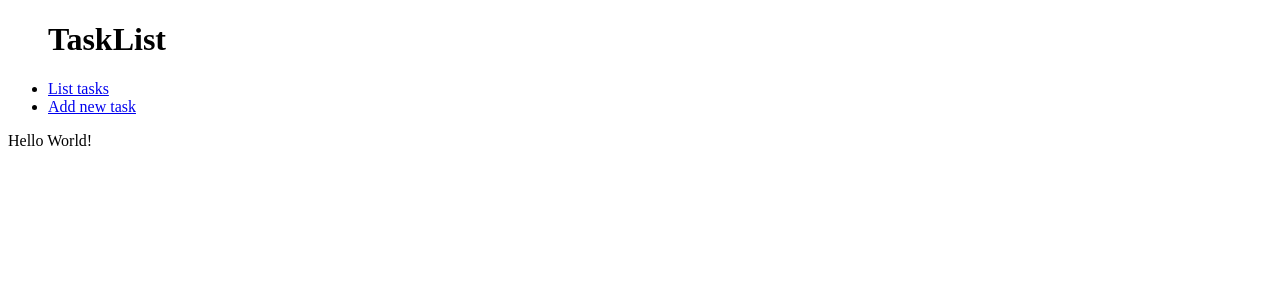
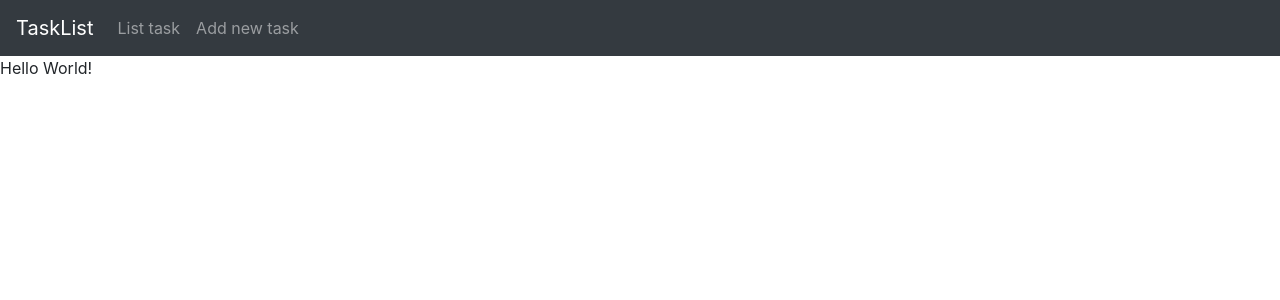
Before and after one commit to Pentza/tsoha-todolist, a Flask app: page / in a window 1280 px wide. Shown: the top 300 px of the page. Run offline with Flask 2, Linux system fonts and the light colour scheme; some libraries are stand-ins or nearby versions.

Commit message:
Update HTML

```diff
--- a/application/templates/layout.html
+++ b/application/templates/layout.html
@@ -1,21 +1,46 @@
 <!DOCTYPE html>
 <html>
+
 <head>
     <meta charset="utf-8">
     <title>TaskList</title>
-
+    <link rel="stylesheet" href="https://maxcdn.bootstrapcdn.com/bootstrap/4.0.0/css/bootstrap.min.css"
+        integrity="sha384-Gn5384xqQ1aoWXA+058RXPxPg6fy4IWvTNh0E263XmFcJlSAwiGgFAW/dAiS6JXm" crossorigin="anonymous">
 </head>
 
 <body>
-        <ul>
-            <h1>TaskList</h1>
-            <li><a href="{{ url_for('tasks_index') }}">List tasks</a></li>
-            <li><a href="{{ url_for('tasks_form') }}">Add new task</a></li>
+    <nav class="navbar navbar-expand-lg navbar-dark bg-dark">
+        <a class="navbar-brand" href="{{ url_for('tasks_index') }}">TaskList</a>
+        <button class="navbar-toggler" type="button" data-toggle="collapse" data-target="#navbarNav" aria-controls="navbarNav" aria-expanded="false" aria-label="Toggle navigation">
+          <span class="navbar-toggler-icon"></span>
+        </button>
+        <div class="collapse navbar-collapse" id="navbarNav">
+          <ul class="navbar-nav">
+            <li class="nav-item">
+              <a class="nav-link" href="{{ url_for('tasks_index') }}">List task <span class="sr-only">(current)</span></a>
+            </li>
+            <li class="nav-item">
+              <a class="nav-link" href="{{ url_for('tasks_form') }}">Add new task</a>
+            </li>
           </ul>
+        </div>
+      </nav>
+
     {% block body %}
     <p>
         Content.
     </p>
     {% endblock %}
+
+    <script src="https://code.jquery.com/jquery-3.2.1.slim.min.js"
+        integrity="sha384-KJ3o2DKtIkvYIK3UENzmM7KCkRr/rE9/Qpg6aAZGJwFDMVNA/GpGFF93hXpG5KkN" crossorigin="anonymous">
+    </script>
+    <script src="https://cdnjs.cloudflare.com/ajax/libs/popper.js/1.12.9/umd/popper.min.js"
+        integrity="sha384-ApNbgh9B+Y1QKtv3Rn7W3mgPxhU9K/ScQsAP7hUibX39j7fakFPskvXusvfa0b4Q" crossorigin="anonymous">
+    </script>
+    <script src="https://maxcdn.bootstrapcdn.com/bootstrap/4.0.0/js/bootstrap.min.js"
+        integrity="sha384-JZR6Spejh4U02d8jOt6vLEHfe/JQGiRRSQQxSfFWpi1MquVdAyjUar5+76PVCmYl" crossorigin="anonymous">
+    </script>
 </body>
+
 </html>
```
Lines whose indentation alone changed are shown as unchanged.
